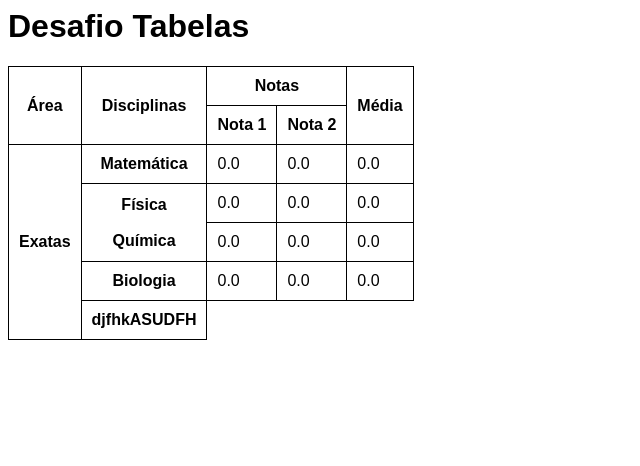
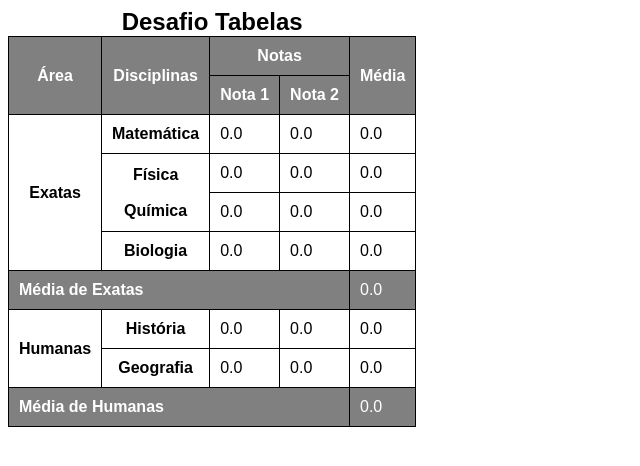
Before and after one commit to EduardoL07/html-css, a plain HTML site: page Módulo 3/ex023/d014.html in a window 1280 px wide. Shown: the whole page, without its empty margins (0-640 px from the left). Drawn offline with Linux system fonts and the light colour scheme.

Commit message:
Desafio Tabelas

```diff
--- a/Módulo 3/ex023/d014.html
+++ b/Módulo 3/ex023/d014.html
@@ -5,6 +5,12 @@
     <meta name="viewport" content="width=device-width, initial-scale=1.0">
     <title>Desafio de Tabelas</title>
     <style>
+
+        caption {
+            font-size: 1.5em;
+            font-weight: bolder;
+        }
+
         body {
             font-family: Arial, Helvetica, sans-serif;
         }
@@ -13,15 +19,39 @@
             border-collapse: collapse;
         }
 
-        td, th {
+        td {
             border: 1px solid black;
             padding: 10px;
+        }
+
+        th {
+            border: 1px solid black;
+            padding: 10px;
+        }
+
+        thead{
+            background-color: gray;
+            color: white;
+        }
+
+        .p2 {
+            background-color: gray;
+            color: white;
+            text-align: left;
+        }
+
+        .p1 {
+            background-color: gray;
+            color: white;
+            text-align: left;
         }
     </style>
 </head>
 <body>
-    <h1>Desafio Tabelas</h1>
     <table>
+        <caption>
+          Desafio Tabelas
+        </caption>
         <thead>
             <tr>
                 <th rowspan="3" scope="col">Área</th>
@@ -39,7 +69,7 @@
 
         <tbody>
             <tr>
-                <th rowspan="6" scope="rowgroup">Exatas</th>
+                <th rowspan="4" scope="rowgroup">Exatas</th>
                 <th scope="row">Matemática</td>
                 <td>0.0</td>
                 <td>0.0</td>
@@ -69,7 +99,28 @@
             </tr>
 
             <tr>
-                <th>djfhkASUDFH</th>
+                <th colspan="4" class="p1">Média de Exatas</th>
+                <td class="p1">0.0</td>
+            </tr>
+
+            <tr>
+                <th rowspan="2">Humanas</th>
+                <th>História</th>
+                <td>0.0</td>
+                <td>0.0</td>
+                <td>0.0</td>
+            </tr>
+
+            <tr>
+                <th>Geografia</th>
+                <td>0.0</td>
+                <td>0.0</td>
+                <td>0.0</td>
+            </tr>
+
+            <tr>
+                <th colspan="4" class="p2">Média de Humanas</th>
+                <td class="p2">0.0</td>
             </tr>
         </tbody>
 
```
